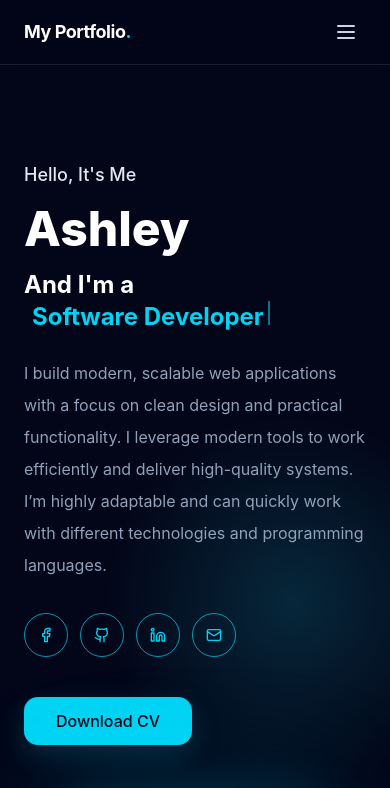
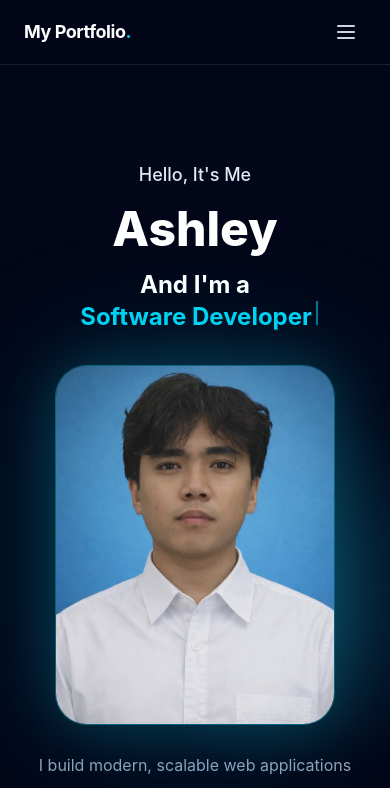
Before and after one commit to AshleyJunie/my-portfolio, a Vue app: page / in a window 390 px wide. Shown: the top 788 px of the page. Built offline with nearby package versions, Linux system fonts and the light colour scheme.

Commit message:
fix: move hero image under role text on mobile and refine layout
Agent-Logs-Url: https://github.com/AshleyJunie/my-portfolio/sessions/fb54c1cf-77f8-4dc3-a58c-0e361f6deaf0

Co-authored-by: AshleyJunie <259972752+AshleyJunie@users.noreply.github.com>

```diff
--- a/src/components/HeroSection.vue
+++ b/src/components/HeroSection.vue
@@ -67,9 +67,9 @@ onBeforeUnmount(() => {
     <div class="absolute inset-0 bg-[radial-gradient(circle_at_75%_45%,rgba(34,211,238,0.16),transparent_26%)]" />
 
     <div
-      class="relative grid w-full grid-cols-1 items-center gap-14 px-6 py-24 md:min-h-[100vh] md:grid-cols-2 md:px-16 lg:px-24 xl:px-32"
+      class="relative mx-auto grid w-full max-w-7xl grid-cols-1 items-center gap-14 px-6 py-24 md:min-h-[100vh] md:grid-cols-2 md:px-12 lg:px-16"
     >
-      <div class="mx-auto w-full max-w-2xl md:mx-0">
+      <div class="mx-auto w-full max-w-2xl text-center md:mx-0 md:text-left">
         <p class="mb-4 text-lg font-medium text-slate-200">
           Hello, It's Me
         </p>
@@ -80,20 +80,37 @@ onBeforeUnmount(() => {
 
         <h2 class="mt-4 text-2xl font-bold sm:text-3xl lg:text-4xl">
           And I'm a
-          <span class="ml-2 inline-flex min-w-[340px] text-cyan-400">
+          <span class="ml-2 inline-flex min-w-[220px] text-cyan-400 sm:min-w-[340px]">
             {{ displayedRole }}
             <span class="ml-1 inline-block h-[1em] w-[2px] animate-pulse bg-cyan-400 align-middle" />
           </span>
         </h2>
 
+        <div class="mt-8 flex justify-center md:hidden">
+          <div class="relative">
+            <div class="absolute inset-0 rounded-[2rem] bg-cyan-400/20 blur-3xl" />
+
+            <div
+              class="relative h-[360px] w-[280px] overflow-hidden rounded-[2rem] border border-cyan-400/40 bg-slate-900 shadow-[0_0_60px_rgba(34,211,238,0.18)] sm:h-[430px] sm:w-[330px]"
+            >
+              <img
+                src="/profile.png"
+                alt="Profile"
+                class="h-full w-full object-cover"
+              />
+            </div>
+          </div>
+        </div>
+
         <p class="mt-6 max-w-xl text-base leading-8 text-slate-400 sm:text-lg">
 I build modern, scalable web applications with a focus on clean design and practical functionality. I leverage modern tools to work efficiently and deliver high-quality systems. I’m highly adaptable and can quickly work with different technologies and programming languages.
         </p>
 
-        <div class="mt-8 flex flex-wrap items-center gap-3">
+        <div class="mt-8 flex flex-wrap items-center justify-center gap-3 md:justify-start">
           <a
             href="https://www.facebook.com/ashley.paglicawann"
             target="_blank"
+            rel="noopener noreferrer"
             class="flex h-11 w-11 items-center justify-center rounded-full border border-cyan-400/70 text-cyan-400 transition-all duration-200 hover:border-cyan-300 hover:bg-cyan-400/10 hover:text-cyan-300"
           >
             <Facebook class="h-4 w-4" />
@@ -102,6 +119,7 @@ I build modern, scalable web applications with a focus on clean design and pract
           <a
             href="https://github.com/AshleyJunie"
             target="_blank"
+            rel="noopener noreferrer"
             class="flex h-11 w-11 items-center justify-center rounded-full border border-cyan-400/70 text-cyan-400 transition-all duration-200 hover:border-cyan-300 hover:bg-cyan-400/10 hover:text-cyan-300"
           >
             <Github class="h-4 w-4" />
@@ -110,6 +128,7 @@ I build modern, scalable web applications with a focus on clean design and pract
           <a
             href="https://www.linkedin.com/in/ashley-junie-paglicawan-4a49883b2/"
             target="_blank"
+            rel="noopener noreferrer"
             class="flex h-11 w-11 items-center justify-center rounded-full border border-cyan-400/70 text-cyan-400 transition-all duration-200 hover:border-cyan-300 hover:bg-cyan-400/10 hover:text-cyan-300"
           >
             <Linkedin class="h-4 w-4" />
@@ -132,7 +151,7 @@ I build modern, scalable web applications with a focus on clean design and pract
         </div>
       </div>
 
-      <div class="flex items-center justify-center md:justify-end">
+      <div class="hidden items-center justify-center md:flex md:justify-end">
         <div class="relative">
           <div class="absolute inset-0 rounded-[2rem] bg-cyan-400/20 blur-3xl" />
 
```
